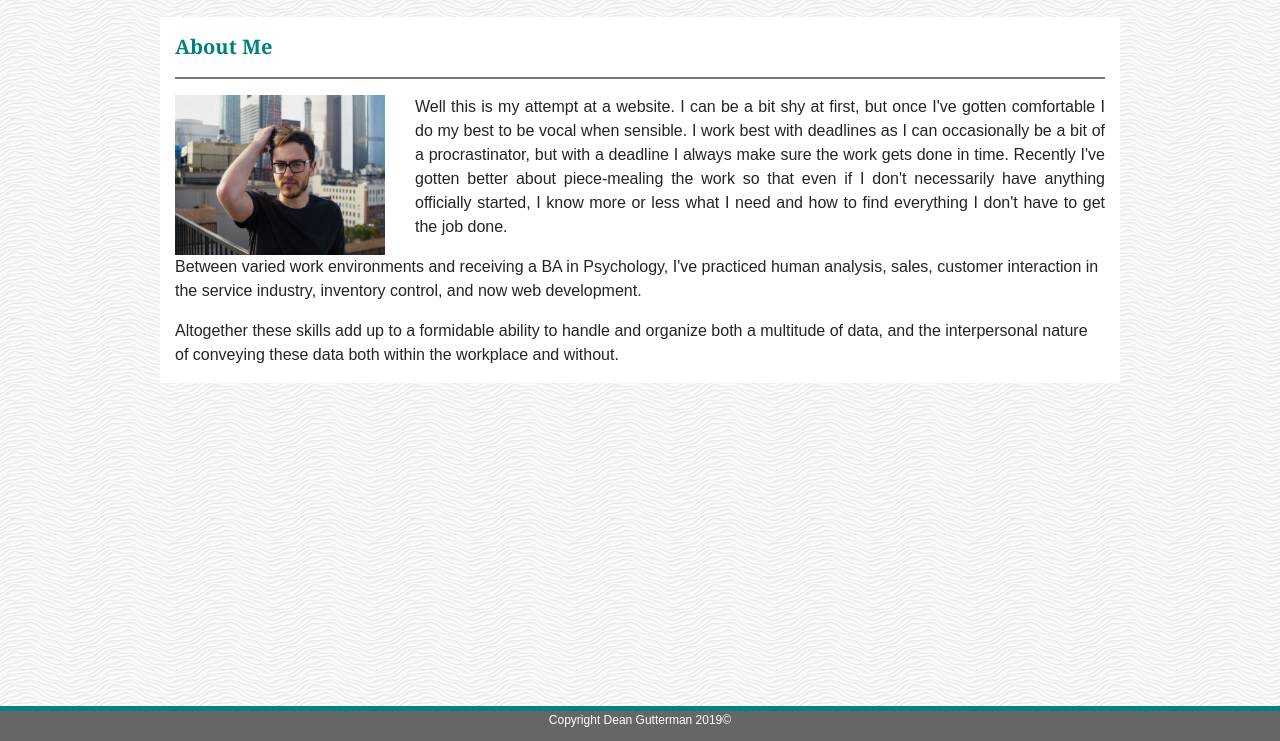
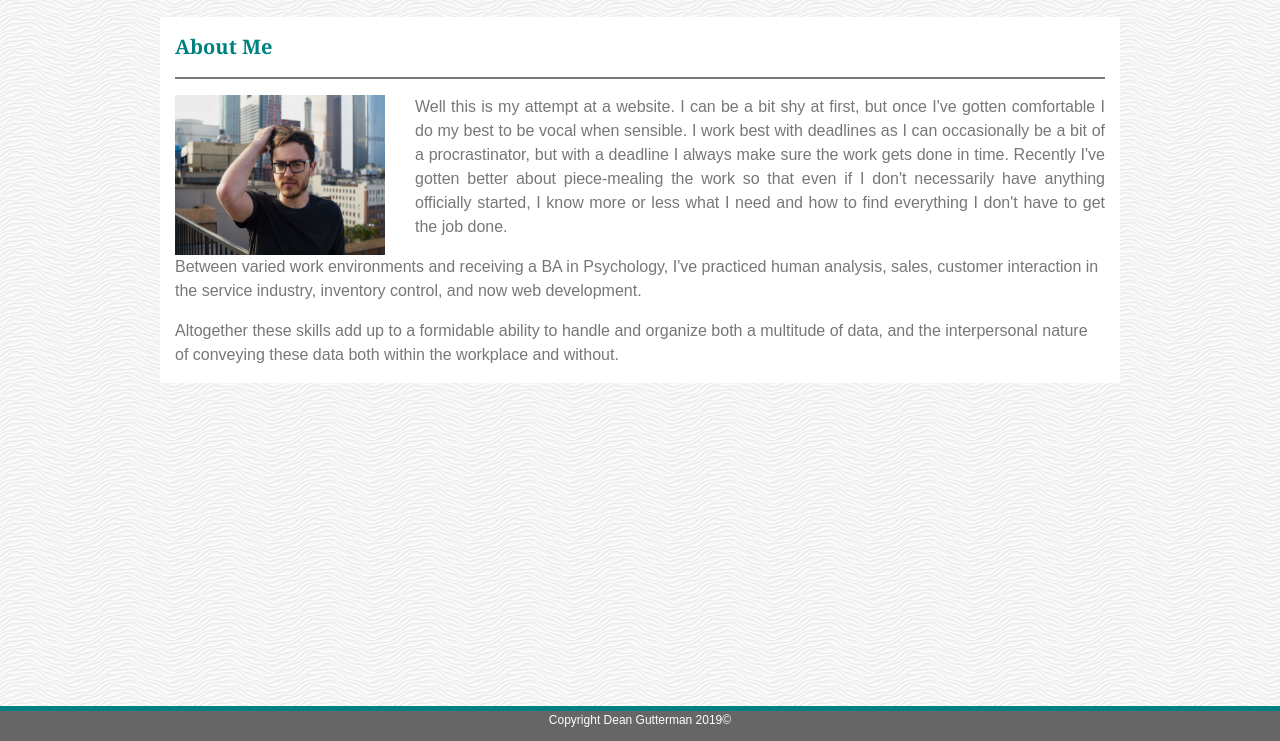
Before and after one commit to DeanJG/Bootstrap-Portfolio, a plain HTML site: page index.html in a window 1280 px wide. Shown: the part 59-800 px from the top of the page. Drawn offline with nearby package versions, Linux system fonts and the light colour scheme.

Commit message:
okay now actually done

```diff
--- a/assets/css/style.css
+++ b/assets/css/style.css
@@ -68,6 +68,9 @@ footer {
     #AboutMeCont{
         max-width: 960px;
     }
+}
+p {
+    color:#777777;
 }
 
 /* CSS applied to Portfolio Page */
```
